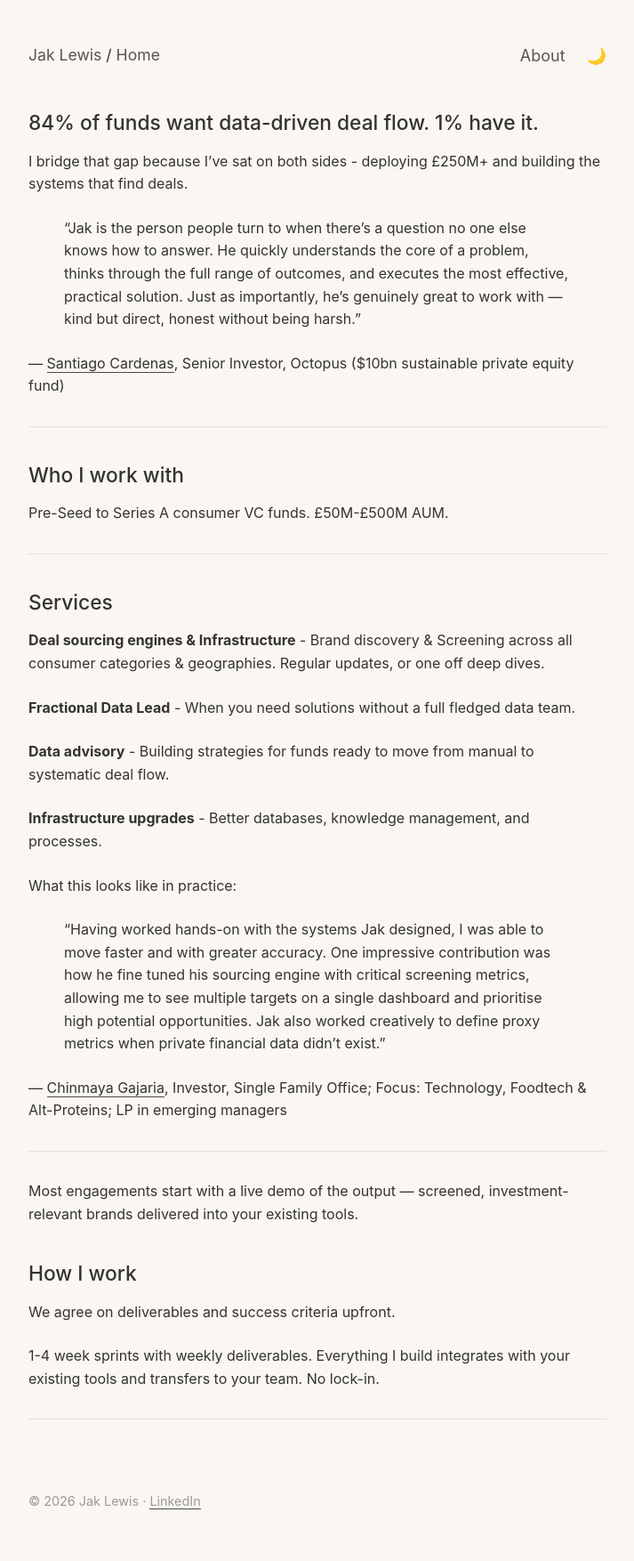
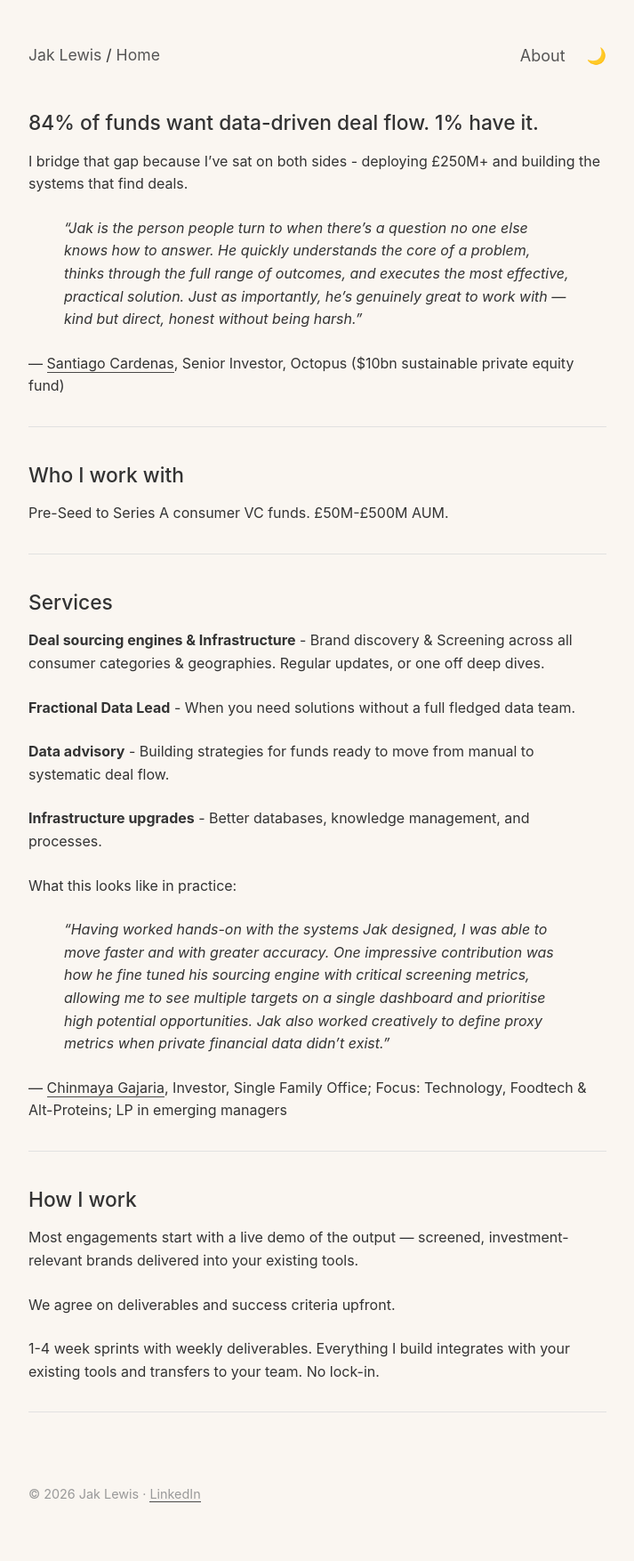
Before and after one commit to jakglewis/jaklewis.com, a Jekyll site: the page built from _pages/index.md, in a window 1280 px wide. Shown: the whole page at 89% size, without its empty margins (283-996 px from the left). Built offline with Jekyll 4.4.1, drawn with Linux system fonts in a browser that asks for light colours.

Commit message:
vault backup: 2026-01-07 00:08:55

```diff
--- a/_pages/index.md
+++ b/_pages/index.md
@@ -7,7 +7,7 @@ permalink: /
 
 I bridge that gap because I've sat on both sides - deploying £250M+ and building the systems that find deals.
 
-> "Jak is the person people turn to when there's a question no one else knows how to answer. He quickly understands the core of a problem, thinks through the full range of outcomes, and executes the most effective, practical solution. Just as importantly, he's genuinely great to work with — kind but direct, honest without being harsh."
+> *"Jak is the person people turn to when there's a question no one else knows how to answer. He quickly understands the core of a problem, thinks through the full range of outcomes, and executes the most effective, practical solution. Just as importantly, he's genuinely great to work with — kind but direct, honest without being harsh."*
 
 — [Santiago Cardenas](https://www.linkedin.com/in/scardenasramirez/?originalSubdomain=uk), Senior Investor, Octopus ($10bn sustainable private equity fund)
 
@@ -29,15 +29,14 @@ Pre-Seed to Series A consumer VC funds. £50M-£500M AUM.
 
 What this looks like in practice:
 
-> "Having worked hands-on with the systems Jak designed, I was able to move faster and with greater accuracy. One impressive contribution was how he fine tuned his sourcing engine with critical screening metrics, allowing me to see multiple targets on a single dashboard and prioritise high potential opportunities. Jak also worked creatively to define proxy metrics when private financial data didn't exist."
+> *"Having worked hands-on with the systems Jak designed, I was able to move faster and with greater accuracy. One impressive contribution was how he fine tuned his sourcing engine with critical screening metrics, allowing me to see multiple targets on a single dashboard and prioritise high potential opportunities. Jak also worked creatively to define proxy metrics when private financial data didn't exist."*
 
 — [Chinmaya Gajaria](https://www.linkedin.com/in/chinmaya-gajaria/?originalSubdomain=uk), Investor, Single Family Office; Focus: Technology, Foodtech & Alt-Proteins; LP in emerging managers
 
 ***
+## How I work
 
 Most engagements start with a live demo of the output — screened, investment-relevant brands delivered into your existing tools.
-
-## How I work
 
 We agree on deliverables and success criteria upfront.
 
--- a/_sass/_custom.scss
+++ b/_sass/_custom.scss
@@ -225,7 +225,7 @@ hr {
 
 
 // Note and post content
-.note-content, .post-content {
+.note-content, .post-content, .page-content {
   h1, h2, h3 {
     margin-top: var(--space-5);
   }
```
Also changed, not shown: _pages/about.md (+1 -1 lines).
